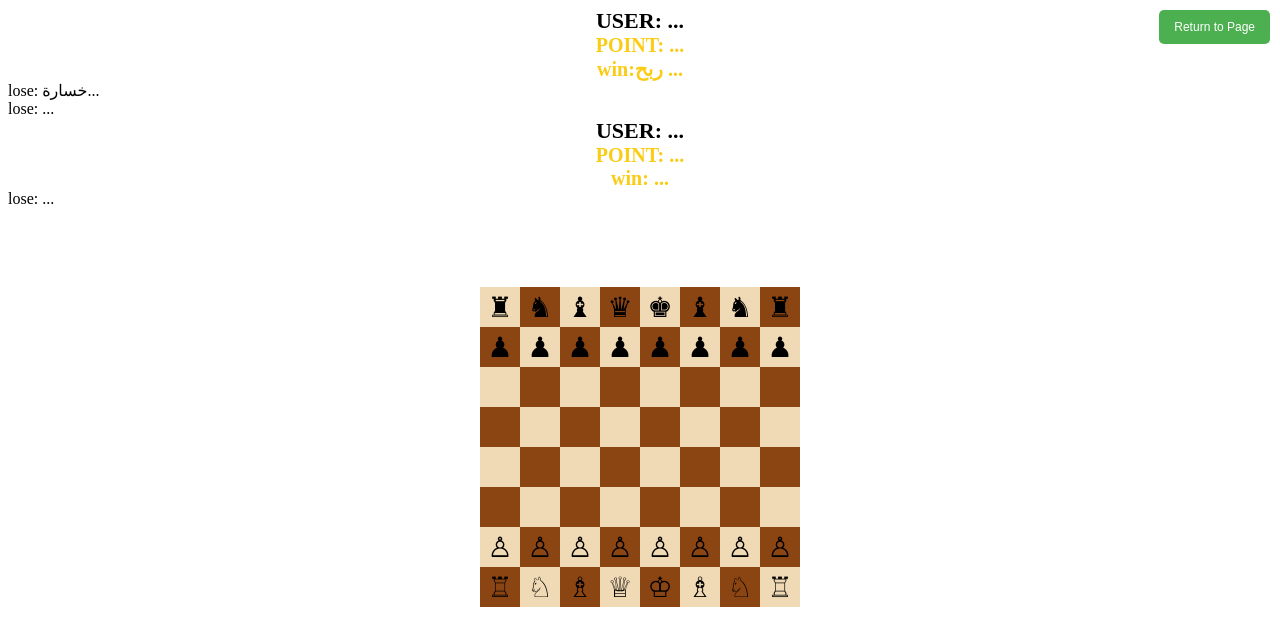
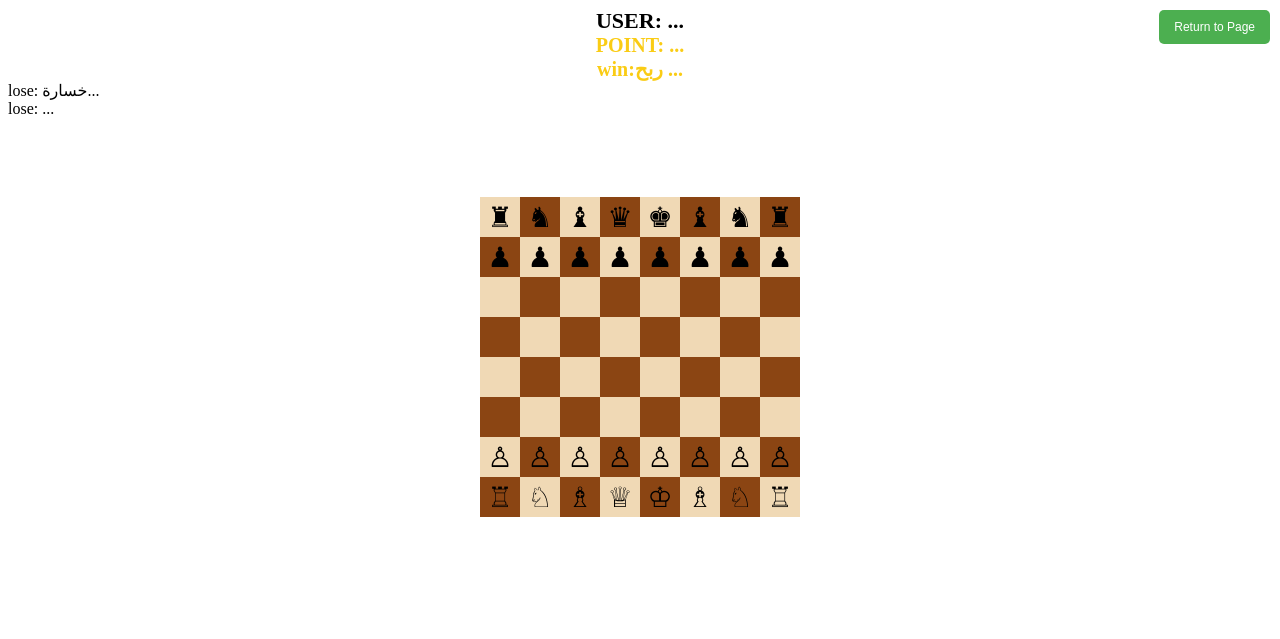
Before and after one commit to Tamer1917/tamapp, a plain HTML site: page chess.html in a window 1280 px wide. Drawn offline with Linux system fonts and the light colour scheme; a script that the page names is missing.

Commit message:
Update chess.html

```diff
--- a/chess.html
+++ b/chess.html
@@ -118,10 +118,6 @@
     </style>
 </head>
 <body>
-       <div class="username" id="username">USER: ...</div>
-            <div class="points" id="points">POINT: ...</div>
-            <div class="win" id="win">win: ...</div>
-             <div class="los" id="lose">lose: ...</div>
     <div class="turn-indicator" id="turnIndicator">دور اللاعب: الأبيض</div>
     <div class="board" id="board"></div>
     <div class="timer" id="whiteTimer">الوقت المتبقي للأبيض: 40</div>
```
